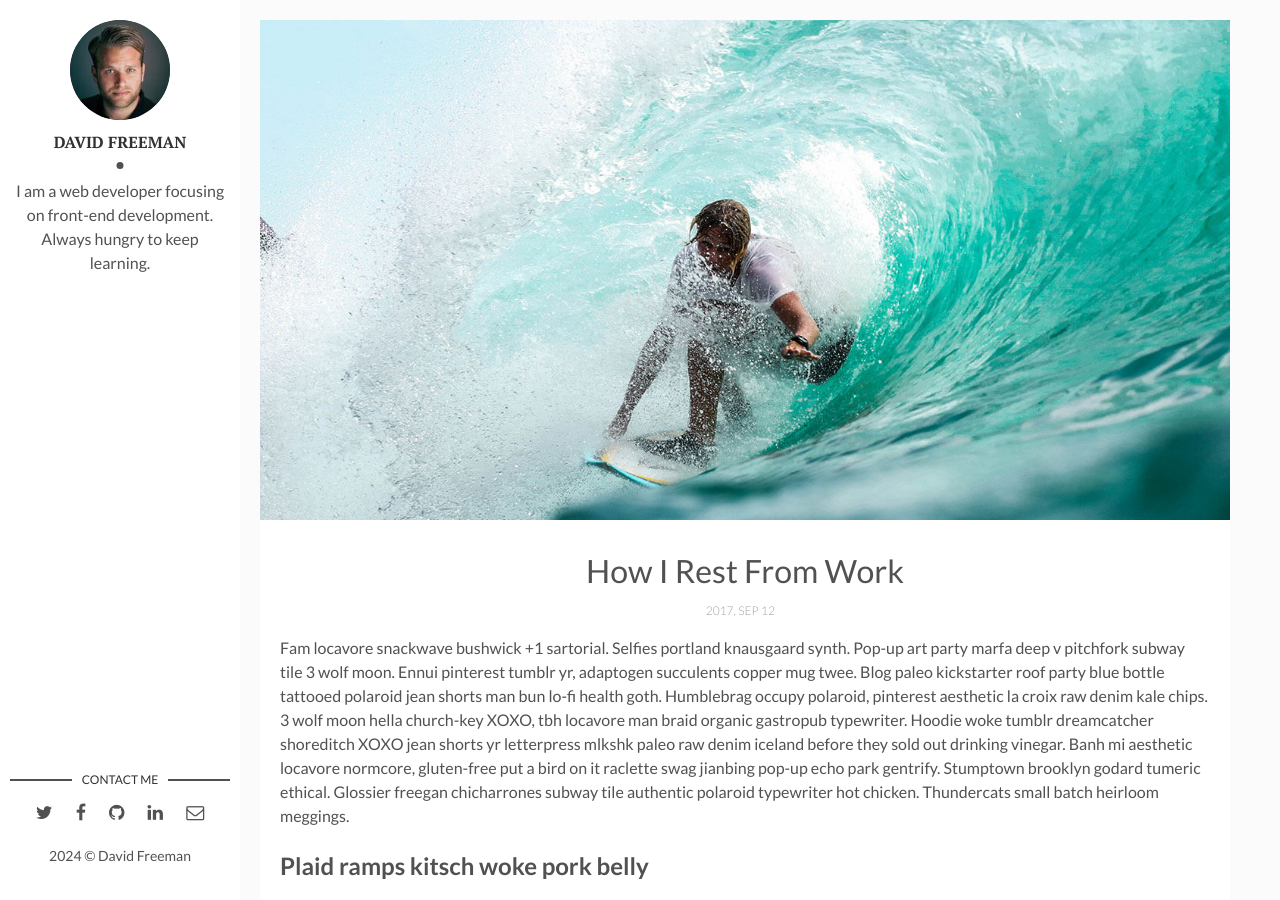
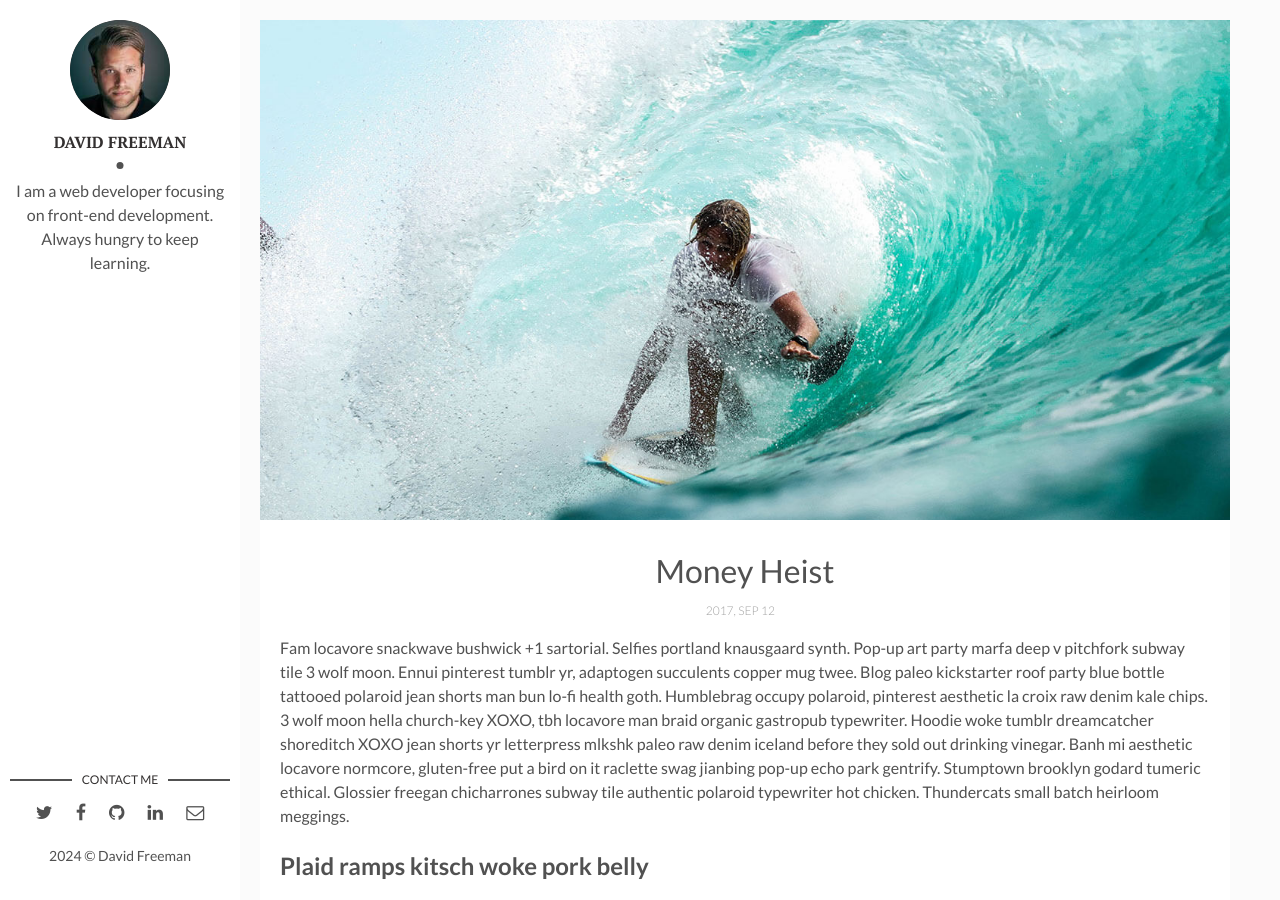
Before and after one commit to SoonerTuran/SoonerTuran.github.io, a Jekyll site: the page built from _posts/2017-04-06-how-i-rest-from-work.markdown, in a window 1280 px wide and 900 px high. Built offline with Jekyll 4.4.1, drawn with Linux system fonts in a browser that asks for light colours; comment, search, counter and statistics services are not loaded.

Commit message:
Update 2017-04-06-how-i-rest-from-work.markdown

```diff
--- a/_posts/2017-04-06-how-i-rest-from-work.markdown
+++ b/_posts/2017-04-06-how-i-rest-from-work.markdown
@@ -1,6 +1,6 @@
 ---
 layout: post
-title: How I Rest From Work
+title: Money Heist
 date: 2017-09-12 13:32:20 +0300
 description: You’ll find this post in your `_posts` directory. Go ahead and edit it and re-build the site to see your changes. # Add post description (optional)
 img: i-rest.jpg # Add image post (optional)
```
